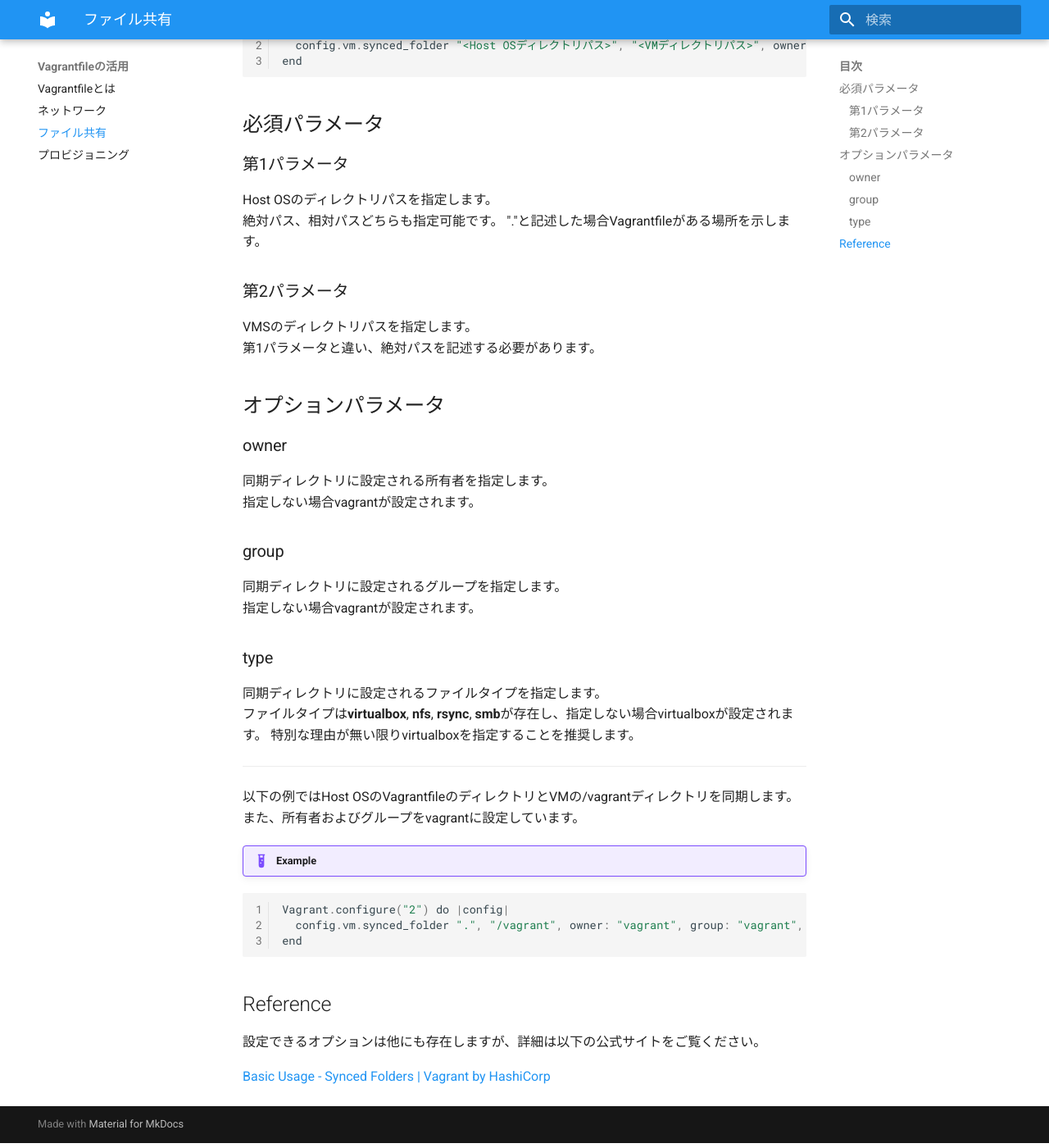
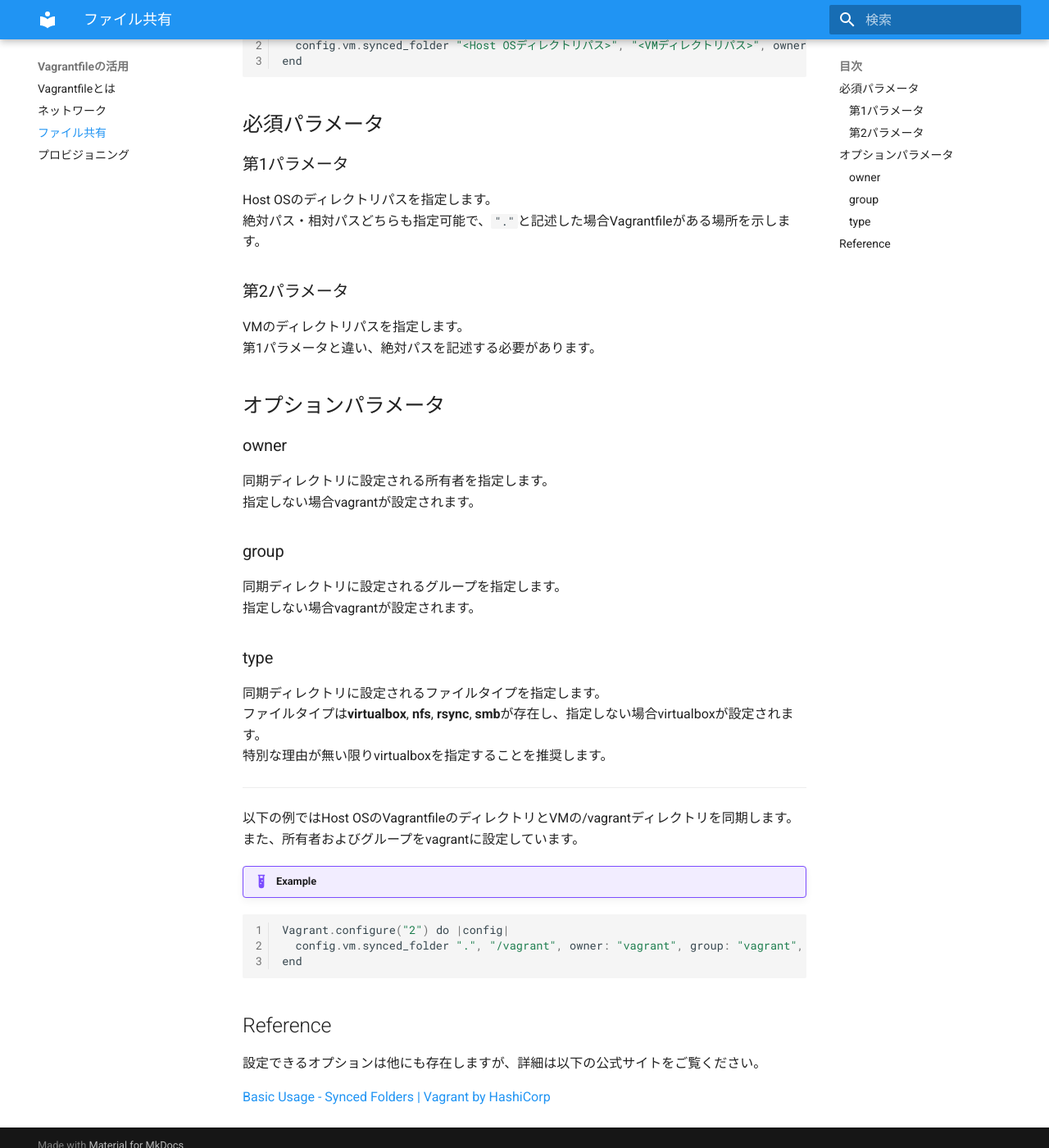
Before and after one commit to y-hosoya/vagrant-introduction, an MkDocs documentation site: the page built from docs/vagrantfile/sync.md, in a window 1280 px wide and 1400 px high, scrolled down 413 px. Shown: the whole window at 82% size. Built offline with MkDocs 1.6.1 and Material for MkDocs 9.7.7, drawn with Linux system fonts in a browser that asks for light colours; some of the changed text lies outside the part shown.

Commit message:
modify docs of sync

```diff
--- a/docs/vagrantfile/sync.md
+++ b/docs/vagrantfile/sync.md
@@ -19,12 +19,11 @@
 ### 第1パラメータ
 
 Host OSのディレクトリパスを指定します。
-絶対パス、相対パスどちらも指定可能です。
-"."と記述した場合Vagrantfileがある場所を示します。
+絶対パス・相対パスどちらも指定可能で、`"."`と記述した場合Vagrantfileがある場所を示します。
 
 ### 第2パラメータ
 
-VMSのディレクトリパスを指定します。
+VMのディレクトリパスを指定します。
 第1パラメータと違い、絶対パスを記述する必要があります。
 
 ## オプションパラメータ
```
Also changed, not shown: other parts of docs/vagrantfile/sync.md (+1 -1 lines).
